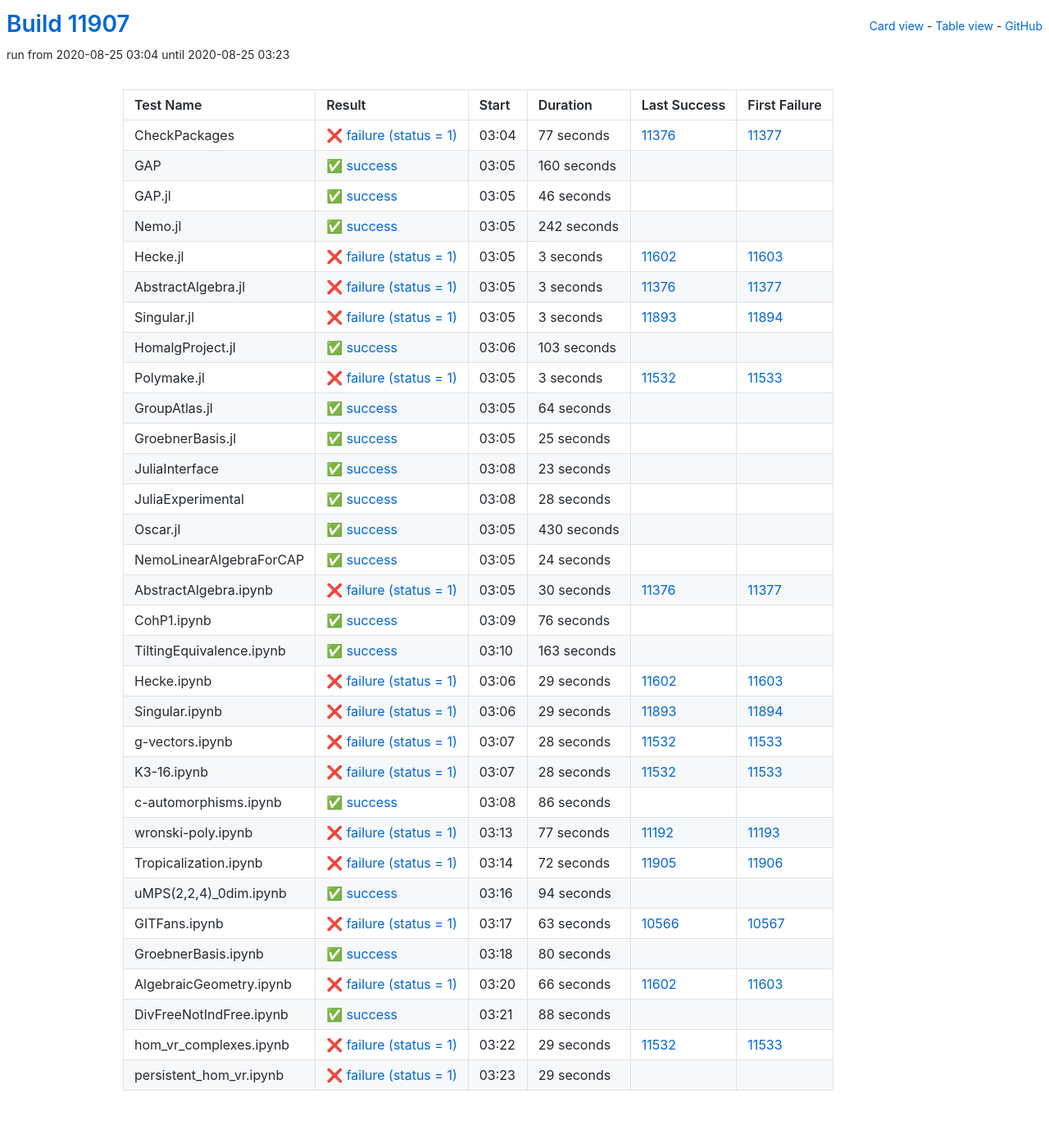
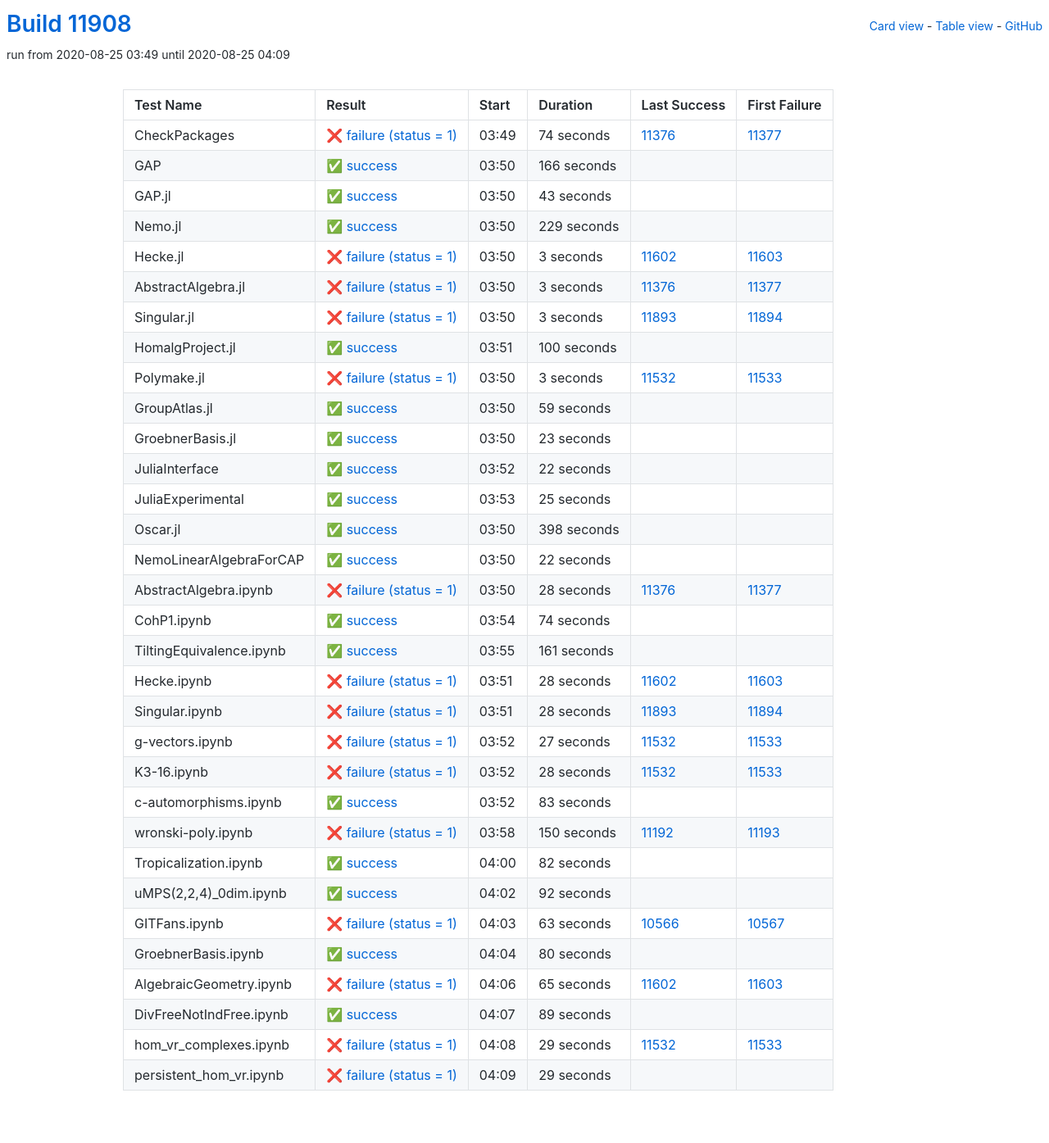
Before and after one commit to oscar-system/oscar-ci-status, a Jekyll site: the page built from table.html, in a window 1280 px wide. Shown: the whole page at 82% size. Built offline with Jekyll 4.4.1, drawn with Linux system fonts in a browser that asks for light colours.

Commit message:
Build #11908

```diff
--- a/_data/ci.yml
+++ b/_data/ci.yml
@@ -1,6 +1,6 @@
 ---
-build: 11907
-build_url: https://oscarci.mathematik.uni-kl.de/job/oscar/11907/
+build: 11908
+build_url: https://oscarci.mathematik.uni-kl.de/job/oscar/11908/
 job: oscar
 organization: oscar-system
 repo: oscar-ci-status
@@ -8,56 +8,56 @@
 tests:
 - name: CheckPackages
   id: checkpackages
-  log: https://oscarci.mathematik.uni-kl.de/job/oscar/11907/artifact/logs/build-11907/CheckPackages.log
-  start: 2020-08-25 03:04
+  log: https://oscarci.mathematik.uni-kl.de/job/oscar/11908/artifact/logs/build-11908/CheckPackages.log
+  start: 2020-08-25 03:49
   success: false
   exitcode: 1
   status: failure
-  duration: 77
+  duration: 74
   last_success: 11376
   last_success_url: https://oscarci.mathematik.uni-kl.de/job/oscar/11376/
   first_failure: 11377
   first_failure_url: https://oscarci.mathematik.uni-kl.de/job/oscar/11377/
 - name: GAP
   id: gap
-  log: https://oscarci.mathematik.uni-kl.de/job/oscar/11907/artifact/logs/build-11907/GAP.log
-  start: 2020-08-25 03:05
+  log: https://oscarci.mathematik.uni-kl.de/job/oscar/11908/artifact/logs/build-11908/GAP.log
+  start: 2020-08-25 03:50
   success: true
   exitcode: 0
   status: success
-  duration: 160
+  duration: 166
   last_success: false
   last_success_url:
   first_failure: false
   first_failure_url:
 - name: GAP.jl
   id: gap-jl
-  log: https://oscarci.mathematik.uni-kl.de/job/oscar/11907/artifact/logs/build-11907/GAP.jl.log
-  start: 2020-08-25 03:05
+  log: https://oscarci.mathematik.uni-kl.de/job/oscar/11908/artifact/logs/build-11908/GAP.jl.log
+  start: 2020-08-25 03:50
   success: true
   exitcode: 0
   status: success
-  duration: 46
+  duration: 43
   last_success: false
   last_success_url:
   first_failure: false
   first_failure_url:
 - name: Nemo.jl
   id: nemo-jl
-  log: https://oscarci.mathematik.uni-kl.de/job/oscar/11907/artifact/logs/build-11907/Nemo.jl.log
-  start: 2020-08-25 03:05
+  log: https://oscarci.mathematik.uni-kl.de/job/oscar/11908/artifact/logs/build-11908/Nemo.jl.log
+  start: 2020-08-25 03:50
   success: true
   exitcode: 0
   status: success
-  duration: 242
+  duration: 229
   last_success: false
   last_success_url:
   first_failure: false
   first_failure_url:
 - name: Hecke.jl
   id: hecke-jl
-  log: https://oscarci.mathematik.uni-kl.de/job/oscar/11907/artifact/logs/build-11907/Hecke.jl.log
-  start: 2020-08-25 03:05
+  log: https://oscarci.mathematik.uni-kl.de/job/oscar/11908/artifact/logs/build-11908/Hecke.jl.log
+  start: 2020-08-25 03:50
   success: false
   exitcode: 1
   status: failure
@@ -68,8 +68,8 @@
   first_failure_url: https://oscarci.mathematik.uni-kl.de/job/oscar/11603/
 - name: AbstractAlgebra.jl
   id: abstractalgebra-jl
-  log: https://oscarci.mathematik.uni-kl.de/job/oscar/11907/artifact/logs/build-11907/AbstractAlgebra.jl.log
-  start: 2020-08-25 03:05
+  log: https://oscarci.mathematik.uni-kl.de/job/oscar/11908/artifact/logs/build-11908/AbstractAlgebra.jl.log
+  start: 2020-08-25 03:50
   success: false
   exitcode: 1
   status: failure
@@ -80,8 +80,8 @@
   first_failure_url: https://oscarci.mathematik.uni-kl.de/job/oscar/11377/
 - name: Singular.jl
   id: singular-jl
-  log: https://oscarci.mathematik.uni-kl.de/job/oscar/11907/artifact/logs/build-11907/Singular.jl.log
-  start: 2020-08-25 03:05
+  log: https://oscarci.mathematik.uni-kl.de/job/oscar/11908/artifact/logs/build-11908/Singular.jl.log
+  start: 2020-08-25 03:50
   success: false
   exitcode: 1
   status: failure
@@ -92,20 +92,20 @@
   first_failure_url: https://oscarci.mathematik.uni-kl.de/job/oscar/11894/
 - name: HomalgProject.jl
   id: homalgproject-jl
-  log: https://oscarci.mathematik.uni-kl.de/job/oscar/11907/artifact/logs/build-11907/HomalgProject.jl.log
-  start: 2020-08-25 03:06
+  log: https://oscarci.mathematik.uni-kl.de/job/oscar/11908/artifact/logs/build-11908/HomalgProject.jl.log
+  start: 2020-08-25 03:51
   success: true
   exitcode: 0
   status: success
-  duration: 103
+  duration: 100
   last_success: false
   last_success_url:
   first_failure: false
   first_failure_url:
 - name: Polymake.jl
   id: polymake-jl
-  log: https://oscarci.mathematik.uni-kl.de/job/oscar/11907/artifact/logs/build-11907/Polymake.jl.log
-  start: 2020-08-25 03:05
+  log: https://oscarci.mathematik.uni-kl.de/job/oscar/11908/artifact/logs/build-11908/Polymake.jl.log
+  start: 2020-08-25 03:50
   success: false
   exitcode: 1
   status: failure
@@ -116,20 +116,44 @@
   first_failure_url: https://oscarci.mathematik.uni-kl.de/job/oscar/11533/
 - name: GroupAtlas.jl
   id: groupatlas-jl
-  log: https://oscarci.mathematik.uni-kl.de/job/oscar/11907/artifact/logs/build-11907/GroupAtlas.jl.log
-  start: 2020-08-25 03:05
+  log: https://oscarci.mathematik.uni-kl.de/job/oscar/11908/artifact/logs/build-11908/GroupAtlas.jl.log
+  start: 2020-08-25 03:50
   success: true
   exitcode: 0
   status: success
-  duration: 64
+  duration: 59
   last_success: false
   last_success_url:
   first_failure: false
   first_failure_url:
 - name: GroebnerBasis.jl
   id: groebnerbasis-jl
-  log: https://oscarci.mathematik.uni-kl.de/job/oscar/11907/artifact/logs/build-11907/GroebnerBasis.jl.log
-  start: 2020-08-25 03:05
+  log: https://oscarci.mathematik.uni-kl.de/job/oscar/11908/artifact/logs/build-11908/GroebnerBasis.jl.log
+  start: 2020-08-25 03:50
+  success: true
+  exitcode: 0
+  status: success
+  duration: 23
+  last_success: false
+  last_success_url:
+  first_failure: false
+  first_failure_url:
+- name: JuliaInterface
+  id: juliainterface
+  log: https://oscarci.mathematik.uni-kl.de/job/oscar/11908/artifact/logs/build-11908/JuliaInterface.log
+  start: 2020-08-25 03:52
+  success: true
+  exitcode: 0
+  status: success
+  duration: 22
+  last_success: false
+  last_success_url:
+  first_failure: false
+  first_failure_url:
+- name: JuliaExperimental
+  id: juliaexperimental
+  log: https://oscarci.mathematik.uni-kl.de/job/oscar/11908/artifact/logs/build-11908/JuliaExperimental.log
+  start: 2020-08-25 03:53
   success: true
   exitcode: 0
   status: success
@@ -138,130 +162,106 @@
   last_success_url:
   first_failure: false
   first_failure_url:
-- name: JuliaInterface
-  id: juliainterface
-  log: https://oscarci.mathematik.uni-kl.de/job/oscar/11907/artifact/logs/build-11907/JuliaInterface.log
-  start: 2020-08-25 03:08
+- name: Oscar.jl
+  id: oscar-jl
+  log: https://oscarci.mathematik.uni-kl.de/job/oscar/11908/artifact/logs/build-11908/Oscar.jl.log
+  start: 2020-08-25 03:50
   success: true
   exitcode: 0
   status: success
-  duration: 23
-  last_success: false
-  last_success_url:
-  first_failure: false
-  first_failure_url:
-- name: JuliaExperimental
-  id: juliaexperimental
-  log: https://oscarci.mathematik.uni-kl.de/job/oscar/11907/artifact/logs/build-11907/JuliaExperimental.log
-  start: 2020-08-25 03:08
-  success: true
-  exitcode: 0
-  status: success
-  duration: 28
-  last_success: false
-  last_success_url:
-  first_failure: false
-  first_failure_url:
-- name: Oscar.jl
-  id: oscar-jl
-  log: https://oscarci.mathematik.uni-kl.de/job/oscar/11907/artifact/logs/build-11907/Oscar.jl.log
-  start: 2020-08-25 03:05
-  success: true
-  exitcode: 0
-  status: success
-  duration: 430
+  duration: 398
   last_success: false
   last_success_url:
   first_failure: false
   first_failure_url:
 - name: NemoLinearAlgebraForCAP
   id: nemolinearalgebraforcap
-  log: https://oscarci.mathematik.uni-kl.de/job/oscar/11907/artifact/logs/build-11907/NemoLinearAlgebraForCAP.log
-  start: 2020-08-25 03:05
+  log: https://oscarci.mathematik.uni-kl.de/job/oscar/11908/artifact/logs/build-11908/NemoLinearAlgebraForCAP.log
+  start: 2020-08-25 03:50
   success: true
   exitcode: 0
   status: success
-  duration: 24
+  duration: 22
   last_success: false
   last_success_url:
   first_failure: false
   first_failure_url:
 - name: AbstractAlgebra.ipynb
   id: abstractalgebra-ipynb
-  log: https://oscarci.mathematik.uni-kl.de/job/oscar/11907/artifact/logs/build-11907/AbstractAlgebra.ipynb.log
-  start: 2020-08-25 03:05
+  log: https://oscarci.mathematik.uni-kl.de/job/oscar/11908/artifact/logs/build-11908/AbstractAlgebra.ipynb.log
+  start: 2020-08-25 03:50
   success: false
   exitcode: 1
   status: failure
-  duration: 30
+  duration: 28
   last_success: 11376
   last_success_url: https://oscarci.mathematik.uni-kl.de/job/oscar/11376/
   first_failure: 11377
   first_failure_url: https://oscarci.mathematik.uni-kl.de/job/oscar/11377/
 - name: CohP1.ipynb
   id: cohp1-ipynb
-  log: https://oscarci.mathematik.uni-kl.de/job/oscar/11907/artifact/logs/build-11907/CohP1.ipynb.log
-  start: 2020-08-25 03:09
+  log: https://oscarci.mathematik.uni-kl.de/job/oscar/11908/artifact/logs/build-11908/CohP1.ipynb.log
+  start: 2020-08-25 03:54
   success: true
   exitcode: 0
   status: success
-  duration: 76
+  duration: 74
   last_success: false
   last_success_url:
   first_failure: false
   first_failure_url:
 - name: TiltingEquivalence.ipynb
   id: tiltingequivalence-ipynb
-  log: https://oscarci.mathematik.uni-kl.de/job/oscar/11907/artifact/logs/build-11907/TiltingEquivalence.ipynb.log
-  start: 2020-08-25 03:10
+  log: https://oscarci.mathematik.uni-kl.de/job/oscar/11908/artifact/logs/build-11908/TiltingEquivalence.ipynb.log
+  start: 2020-08-25 03:55
   success: true
   exitcode: 0
   status: success
-  duration: 163
+  duration: 161
   last_success: false
   last_success_url:
   first_failure: false
   first_failure_url:
 - name: Hecke.ipynb
   id: hecke-ipynb
-  log: https://oscarci.mathematik.uni-kl.de/job/oscar/11907/artifact/logs/build-11907/Hecke.ipynb.log
-  start: 2020-08-25 03:06
+  log: https://oscarci.mathematik.uni-kl.de/job/oscar/11908/artifact/logs/build-11908/Hecke.ipynb.log
+  start: 2020-08-25 03:51
   success: false
   exitcode: 1
   status: failure
-  duration: 29
+  duration: 28
   last_success: 11602
   last_success_url: https://oscarci.mathematik.uni-kl.de/job/oscar/11602/
   first_failure: 11603
   first_failure_url: https://oscarci.mathematik.uni-kl.de/job/oscar/11603/
 - name: Singular.ipynb
   id: singular-ipynb
-  log: https://oscarci.mathematik.uni-kl.de/job/oscar/11907/artifact/logs/build-11907/Singular.ipynb.log
-  start: 2020-08-25 03:06
+  log: https://oscarci.mathematik.uni-kl.de/job/oscar/11908/artifact/logs/build-11908/Singular.ipynb.log
+  start: 2020-08-25 03:51
   success: false
   exitcode: 1
   status: failure
-  duration: 29
+  duration: 28
   last_success: 11893
   last_success_url: https://oscarci.mathematik.uni-kl.de/job/oscar/11893/
   first_failure: 11894
   first_failure_url: https://oscarci.mathematik.uni-kl.de/job/oscar/11894/
 - name: g-vectors.ipynb
   id: g-vectors-ipynb
-  log: https://oscarci.mathematik.uni-kl.de/job/oscar/11907/artifact/logs/build-11907/g-vectors.ipynb.log
-  start: 2020-08-25 03:07
+  log: https://oscarci.mathematik.uni-kl.de/job/oscar/11908/artifact/logs/build-11908/g-vectors.ipynb.log
+  start: 2020-08-25 03:52
   success: false
   exitcode: 1
   status: failure
-  duration: 28
+  duration: 27
   last_success: 11532
   last_success_url: https://oscarci.mathematik.uni-kl.de/job/oscar/11532/
   first_failure: 11533
   first_failure_url: https://oscarci.mathematik.uni-kl.de/job/oscar/11533/
 - name: K3-16.ipynb
   id: k3-16-ipynb
-  log: https://oscarci.mathematik.uni-kl.de/job/oscar/11907/artifact/logs/build-11907/K3-16.ipynb.log
-  start: 2020-08-25 03:07
+  log: https://oscarci.mathematik.uni-kl.de/job/oscar/11908/artifact/logs/build-11908/K3-16.ipynb.log
+  start: 2020-08-25 03:52
   success: false
   exitcode: 1
   status: failure
@@ -272,56 +272,56 @@
   first_failure_url: https://oscarci.mathematik.uni-kl.de/job/oscar/11533/
 - name: c-automorphisms.ipynb
   id: c-automorphisms-ipynb
-  log: https://oscarci.mathematik.uni-kl.de/job/oscar/11907/artifact/logs/build-11907/c-automorphisms.ipynb.log
-  start: 2020-08-25 03:08
+  log: https://oscarci.mathematik.uni-kl.de/job/oscar/11908/artifact/logs/build-11908/c-automorphisms.ipynb.log
+  start: 2020-08-25 03:52
   success: true
   exitcode: 0
   status: success
-  duration: 86
+  duration: 83
   last_success: false
   last_success_url:
   first_failure: false
   first_failure_url:
 - name: wronski-poly.ipynb
   id: wronski-poly-ipynb
-  log: https://oscarci.mathematik.uni-kl.de/job/oscar/11907/artifact/logs/build-11907/wronski-poly.ipynb.log
-  start: 2020-08-25 03:13
+  log: https://oscarci.mathematik.uni-kl.de/job/oscar/11908/artifact/logs/build-11908/wronski-poly.ipynb.log
+  start: 2020-08-25 03:58
   success: false
   exitcode: 1
   status: failure
-  duration: 77
+  duration: 150
   last_success: 11192
   last_success_url: https://oscarci.mathematik.uni-kl.de/job/oscar/11192/
   first_failure: 11193
   first_failure_url: https://oscarci.mathematik.uni-kl.de/job/oscar/11193/
 - name: Tropicalization.ipynb
   id: tropicalization-ipynb
-  log: https://oscarci.mathematik.uni-kl.de/job/oscar/11907/artifact/logs/build-11907/Tropicalization.ipynb.log
-  start: 2020-08-25 03:14
-  success: false
-  exitcode: 1
-  status: failure
-  duration: 72
-  last_success: 11905
-  last_success_url: https://oscarci.mathematik.uni-kl.de/job/oscar/11905/
-  first_failure: 11906
-  first_failure_url: https://oscarci.mathematik.uni-kl.de/job/oscar/11906/
-- name: uMPS(2,2,4)_0dim.ipynb
-  id: umps-2-2-4-0dim-ipynb
-  log: https://oscarci.mathematik.uni-kl.de/job/oscar/11907/artifact/logs/build-11907/uMPS-2-2-4-_0dim.ipynb.log
-  start: 2020-08-25 03:16
+  log: https://oscarci.mathematik.uni-kl.de/job/oscar/11908/artifact/logs/build-11908/Tropicalization.ipynb.log
+  start: 2020-08-25 04:00
   success: true
   exitcode: 0
   status: success
-  duration: 94
+  duration: 82
+  last_success: false
+  last_success_url:
+  first_failure: false
+  first_failure_url:
+- name: uMPS(2,2,4)_0dim.ipynb
+  id: umps-2-2-4-0dim-ipynb
+  log: https://oscarci.mathematik.uni-kl.de/job/oscar/11908/artifact/logs/build-11908/uMPS-2-2-4-_0dim.ipynb.log
+  start: 2020-08-25 04:02
+  success: true
+  exitcode: 0
+  status: success
+  duration: 92
   last_success: false
   last_success_url:
   first_failure: false
   first_failure_url:
 - name: GITFans.ipynb
   id: gitfans-ipynb
-  log: https://oscarci.mathematik.uni-kl.de/job/oscar/11907/artifact/logs/build-11907/GITFans.ipynb.log
-  start: 2020-08-25 03:17
+  log: https://oscarci.mathematik.uni-kl.de/job/oscar/11908/artifact/logs/build-11908/GITFans.ipynb.log
+  start: 2020-08-25 04:03
   success: false
   exitcode: 1
   status: failure
@@ -332,8 +332,8 @@
   first_failure_url: https://oscarci.mathematik.uni-kl.de/job/oscar/10567/
 - name: GroebnerBasis.ipynb
   id: groebnerbasis-ipynb
-  log: https://oscarci.mathematik.uni-kl.de/job/oscar/11907/artifact/logs/build-11907/GroebnerBasis.ipynb.log
-  start: 2020-08-25 03:18
+  log: https://oscarci.mathematik.uni-kl.de/job/oscar/11908/artifact/logs/build-11908/GroebnerBasis.ipynb.log
+  start: 2020-08-25 04:04
   success: true
   exitcode: 0
   status: success
@@ -344,32 +344,32 @@
   first_failure_url:
 - name: AlgebraicGeometry.ipynb
   id: algebraicgeometry-ipynb
-  log: https://oscarci.mathematik.uni-kl.de/job/oscar/11907/artifact/logs/build-11907/AlgebraicGeometry.ipynb.log
-  start: 2020-08-25 03:20
+  log: https://oscarci.mathematik.uni-kl.de/job/oscar/11908/artifact/logs/build-11908/AlgebraicGeometry.ipynb.log
+  start: 2020-08-25 04:06
   success: false
   exitcode: 1
   status: failure
-  duration: 66
+  duration: 65
   last_success: 11602
   last_success_url: https://oscarci.mathematik.uni-kl.de/job/oscar/11602/
   first_failure: 11603
   first_failure_url: https://oscarci.mathematik.uni-kl.de/job/oscar/11603/
 - name: DivFreeNotIndFree.ipynb
   id: divfreenotindfree-ipynb
-  log: https://oscarci.mathematik.uni-kl.de/job/oscar/11907/artifact/logs/build-11907/DivFreeNotIndFree.ipynb.log
-  start: 2020-08-25 03:21
+  log: https://oscarci.mathematik.uni-kl.de/job/oscar/11908/artifact/logs/build-11908/DivFreeNotIndFree.ipynb.log
+  start: 2020-08-25 04:07
   success: true
   exitcode: 0
   status: success
-  duration: 88
+  duration: 89
   last_success: false
   last_success_url:
   first_failure: false
   first_failure_url:
 - name: hom_vr_complexes.ipynb
   id: hom-vr-complexes-ipynb
-  log: https://oscarci.mathematik.uni-kl.de/job/oscar/11907/artifact/logs/build-11907/hom_vr_complexes.ipynb.log
-  start: 2020-08-25 03:22
+  log: https://oscarci.mathematik.uni-kl.de/job/oscar/11908/artifact/logs/build-11908/hom_vr_complexes.ipynb.log
+  start: 2020-08-25 04:08
   success: false
   exitcode: 1
   status: failure
@@ -380,8 +380,8 @@
   first_failure_url: https://oscarci.mathematik.uni-kl.de/job/oscar/11533/
 - name: persistent_hom_vr.ipynb
   id: persistent-hom-vr-ipynb
-  log: https://oscarci.mathematik.uni-kl.de/job/oscar/11907/artifact/logs/build-11907/persistent_hom_vr.ipynb.log
-  start: 2020-08-25 03:23
+  log: https://oscarci.mathematik.uni-kl.de/job/oscar/11908/artifact/logs/build-11908/persistent_hom_vr.ipynb.log
+  start: 2020-08-25 04:09
   success: false
   exitcode: 1
   status: failure
```
Also changed, not shown: README.md.
